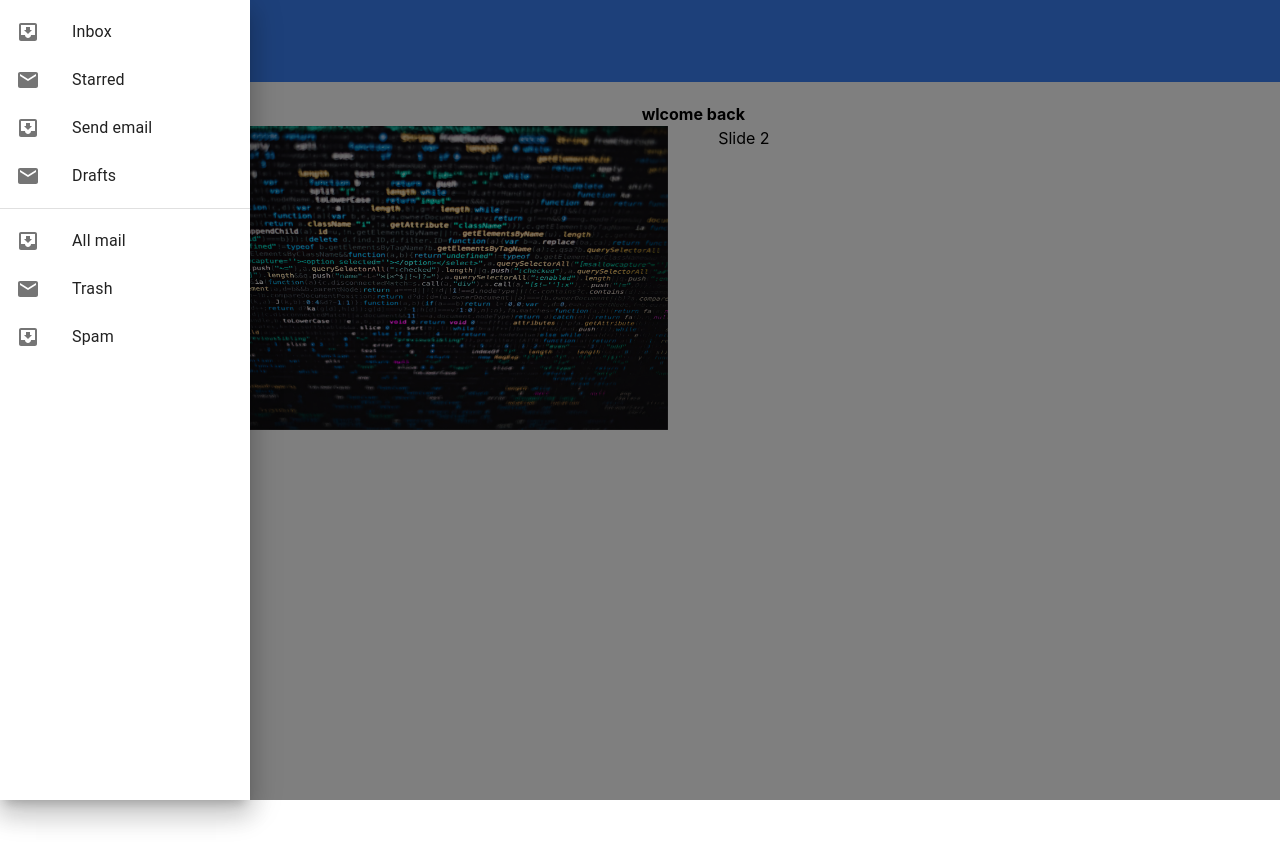
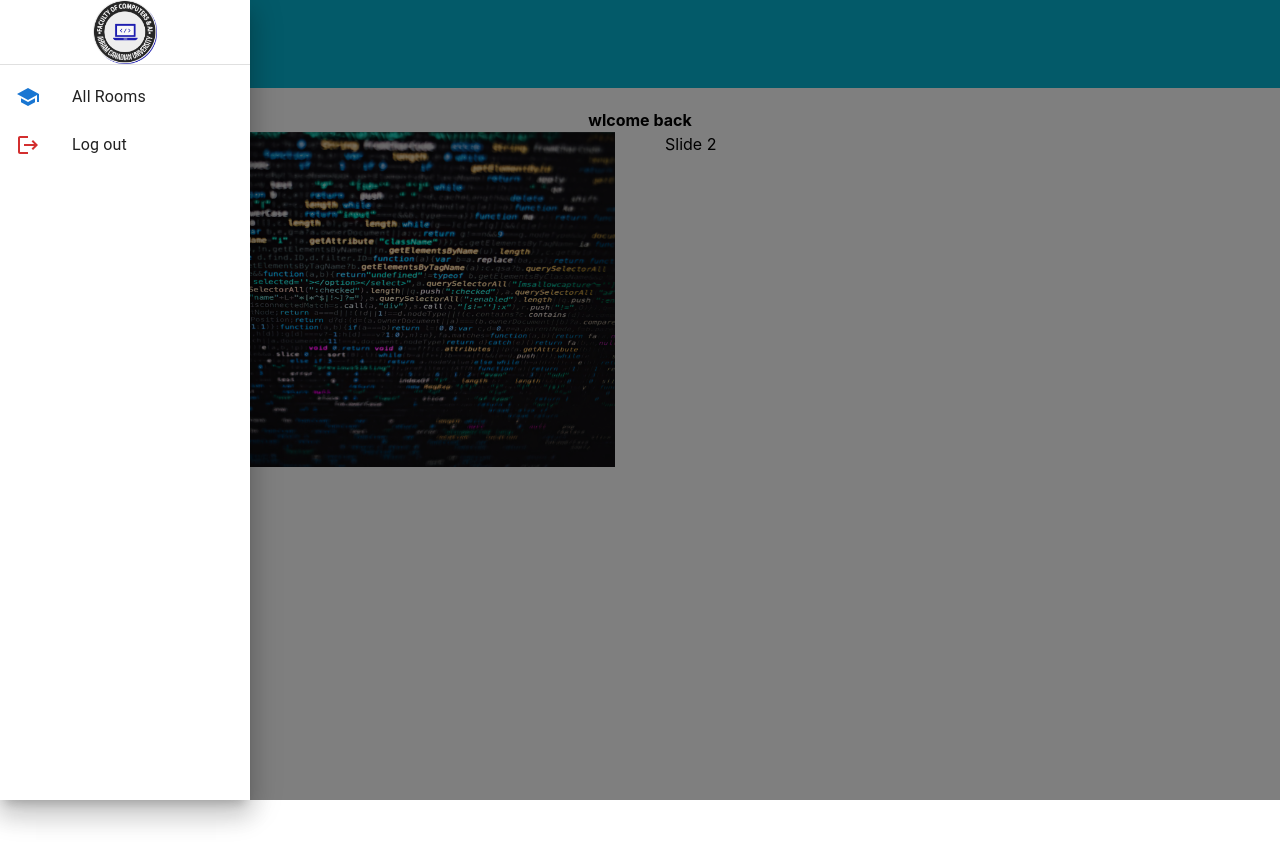
Before and after one commit to AbdElRahman9786/Lms, a React (Create React App) app: page /Home in a window 1280 px wide. Both pictures are taken after a click on the button "OPEN DRAWER". Shown: the top 866 px of the page. Built offline with nearby package versions, Linux system fonts and the light colour scheme; the HTML template or start-up script is replaced by a standard one.

Commit message:
fix some issues part 3

```diff
--- a/package.json
+++ b/package.json
@@ -9,6 +9,7 @@
     "@fortawesome/react-fontawesome": "^0.2.2",
     "@mui/icons-material": "^6.1.0",
     "@mui/material": "^6.1.0",
+    "@mui/styled-engine-sc": "^6.1.0",
     "@testing-library/jest-dom": "^5.17.0",
     "@testing-library/react": "^13.4.0",
     "@testing-library/user-event": "^13.5.0",
@@ -20,6 +21,7 @@
     "react-loader-spinner": "^6.1.6",
     "react-router-dom": "^6.26.1",
     "react-scripts": "5.0.1",
+    "styled-components": "^6.1.13",
     "sweetalert2": "^11.12.4",
     "swiper": "^11.1.12",
     "web-vitals": "^2.1.4"
--- a/src/components/Navbar/NavBar.jsx
+++ b/src/components/Navbar/NavBar.jsx
@@ -1,35 +1,51 @@
-// src/Navbar.js
-import React, { useContext, useEffect } from 'react';
+// src/components/Navbar.js
+import { useContext, useState } from 'react';
+import img from '../../Images/Computer Science NEW LOGO.png'
 import { Link } from 'react-router-dom';
-import img from '../../Images/Computer Science NEW LOGO.png'
+import { Button, Container } from '@mui/material';
+import MenuIcon from '@mui/icons-material/Menu';
 import { LoginContext } from '../../Context/logInContext';
-import { FontAwesomeIcon } from '@fortawesome/react-fontawesome';
-import { faRightFromBracket } from '@fortawesome/free-solid-svg-icons';
-import Cookies from "js-cookie";
+
+const Navbar = () => {
+  const [isOpen, setIsOpen] = useState(false);
+const {logIn}=useContext(LoginContext);
 
 
-const Navbar = () => {
-  const {logIn , setLogIn } = useContext(LoginContext);
-
   return (
-    <nav className="bg-blue-500 p-4 ">
-      <div className="flex justify-between items-center">
-        <Link to="/Home" className="text-white text-lg font-bold"><img className='w-[50px]' src={img} alt='img-logo' /></Link>
-
-       {logIn&&
-
-       <ul className='flex justify-center text-white'>
-    <li className='mr-3'><Link to='/allrooms'>Get All Rooms</Link></li>
-    <li><Link to='/' className='hover:text-red-400 duration-300' onClick={()=>{setLogIn(false)
-      Cookies.remove('token')
-    }}>LogOut  <FontAwesomeIcon icon={faRightFromBracket} /></Link></li>
+ <>
+ <div className="navbar bg-cyan-500 sticky top-0 py-4 z-20 ">
+  <Container className='flex justify-between items-center'>
+  <div className="logo">
+    <img src={img} alt="image_logo" className='w-14' />
+  </div>
+  {logIn && (
+  <div className="links">
+    <ul className="flex items-center space-x-5 sm:hidden">
+      <li><Link to='/'>Profile</Link></li>
+      <li><Link to='/'>Grades</Link></li>
+      <li><Link to='/'>Profile</Link></li>
     </ul>
-  }
+    <div className="2xl:hidden sm:block relative">
+      <Button variant='contained' color='primary' onClick={() => setIsOpen(!isOpen)}>
+        <MenuIcon />
+      </Button>
+      <ul
+        className={`absolute right-5 bg-slate-300 p-5 rounded-lg transition-transform duration-300 ease-in-out transform ${
+          isOpen ? 'opacity-100 translate-x-0 scale-100' : 'opacity-0 translate-x-5 scale-95'
+        }`}
+      >
+        <li><h1>Hello</h1></li>
+        <li><h1>Hello</h1></li>
+        <li><h1>Hello</h1></li>
+      </ul>
+    </div>
+  </div>
+)}
 
 
-      </div>
-
-    </nav>
+  </Container>
+ </div>
+ </>
   );
 };
 
--- a/src/components/Role/RoleHome.jsx
+++ b/src/components/Role/RoleHome.jsx
@@ -9,11 +9,11 @@ import TemporaryDrawer from './Rolesidebar';
 function Home(){
 
 
-    const swiper = useSwiper();
+
     return(
         <>
-        <div className="grid grid-cols-12 grid-rows-2  h-screen ">
-          <div className="sidebar col-span-1 row-span-2 ">
+        <div className="  h-screen ">
+          <div className="sidebar  ">
             <TemporaryDrawer/>
           </div>
           <div className="main col-span-11 py-5 px-5">
--- a/src/components/Role/Rolesidebar.jsx
+++ b/src/components/Role/Rolesidebar.jsx
@@ -10,38 +10,38 @@ import ListItemButton from '@mui/material/ListItemButton';
 import ListItemIcon from '@mui/material/ListItemIcon';
 import ListItemText from '@mui/material/ListItemText';
 import InboxIcon from '@mui/icons-material/MoveToInbox';
-import MailIcon from '@mui/icons-material/Mail';
+import SchoolIcon from '@mui/icons-material/School';
+import { Link } from 'react-router-dom';
+import LogoutIcon from '@mui/icons-material/Logout';
+import img from '../../Images/Computer Science NEW LOGO.png'
+
+
+
+
 
 export default function TemporaryDrawer() {
   const [open, setOpen] = React.useState(false);
 
+const functions=[
+  {link:'/allrooms',text:'All Rooms',icon:<SchoolIcon color='primary' />},
+  {link:'/',text:'Log out',icon:<LogoutIcon color='error'/>}
+]
   const toggleDrawer = (newOpen) => () => {
     setOpen(newOpen);
   };
 
   const DrawerList = (
     <Box sx={{ width: 250 }} role="presentation" onClick={toggleDrawer(false)}>
+      <img src={img} alt="image_log" className='w-16 mx-auto'/>
+      <Divider />
       <List>
-        {['Inbox', 'Starred', 'Send email', 'Drafts'].map((text, index) => (
-          <ListItem key={text} disablePadding>
+        {functions.map((el) => (
+          <ListItem key={el.link} disablePadding>
             <ListItemButton>
               <ListItemIcon>
-                {index % 2 === 0 ? <InboxIcon /> : <MailIcon />}
+                {el.icon}
               </ListItemIcon>
-              <ListItemText primary={text} />
-            </ListItemButton>
-          </ListItem>
-        ))}
-      </List>
-      <Divider />
-      <List>
-        {['All mail', 'Trash', 'Spam'].map((text, index) => (
-          <ListItem key={text} disablePadding>
-            <ListItemButton>
-              <ListItemIcon>
-                {index % 2 === 0 ? <InboxIcon /> : <MailIcon />}
-              </ListItemIcon>
-              <ListItemText primary={text} />
+              <ListItemText primary={<Link to={el.link}>{el.text}</Link>} />
             </ListItemButton>
           </ListItem>
         ))}
@@ -50,8 +50,8 @@ export default function TemporaryDrawer() {
   );
 
   return (
-    <div>
-      <Button onClick={toggleDrawer(true)} className='fixed top-[50%]'>Open drawer</Button>
+    <div className='fixed z-10 top-[50%]'>
+      <Button onClick={toggleDrawer(true)}  variant='contained' color='info'>Open drawer</Button>
       <Drawer open={open} onClose={toggleDrawer(false)}>
         {DrawerList}
       </Drawer>
--- a/src/components/Role/Rooms/Allrooms.jsx
+++ b/src/components/Role/Rooms/Allrooms.jsx
@@ -8,7 +8,7 @@ import { faSearch } from '@fortawesome/free-solid-svg-icons';
 import Swal from "sweetalert2";
 import Button from '@mui/material/Button';
 import DeleteIcon from '@mui/icons-material/Delete';
-import { ButtonGroup } from "@mui/material";
+import { ButtonGroup, Container, Skeleton } from "@mui/material";
 import ModeEditIcon from '@mui/icons-material/ModeEdit';
 import SearchIcon from '@mui/icons-material/Search';
 import TextField from '@mui/material/TextField';
@@ -87,23 +87,24 @@ axios.get(`https://localhost:7015/api/ClassRoom/All?take=10&skip=0`, config)
       )
       .catch((err) => console.log(err)).finally(()=>setLoading(false));
   }
-function handeldelete(){
-  axios.get(`https://localhost:7015/api/ClassRoom/All?take=${take}&skip=0`, config)
-  .then((res)=>setTakenRooms((prev)=>[...prev,...res.data.data]))
-}
+
   function delteroom(roomNumber) {
     setLoading(true);
     axios
       .delete(`https://localhost:7015/api/ClassRoom/${roomNumber}`, config)
-      .then(() =>{handeldelete()})
+      .then(() =>{
+        const newdata=takenRooms.filter((room)=>room.roomNumber !== roomNumber)
+        setTakenRooms(newdata);
+      })
       .catch((err) => alert("this room can not be deleted")).finally(()=>{setLoading(false)});
   }
 
   return (
     <>
-      <div className="  ">
+      <Container >
 
-      <div className="container p-10 col-span-10 sm:col-span-12">
+
+      <div className="p-10  ">
         <form onSubmit={handelSearch} className="mb-9 w-1/2 mx-auto flex justify-center items-center">
           <TextField
             type="number"
@@ -127,7 +128,7 @@ function handeldelete(){
          </Button>
         </Link>
 
-        <table className=" w-[100%] text-sm mx-auto text-gray-500 dark:text-gray-400 text-center table-auto border-2 ">
+        <table className=" w-[100%] text-sm mx-auto text-gray-500 dark:text-gray-400 text-center  border-2 table-fixed overflow-x-auto">
           <thead className="text-xs text-gray-700 uppercase bg-gray-50 dark:bg-gray-700 dark:text-gray-400">
             <tr>
 
@@ -147,7 +148,17 @@ function handeldelete(){
           </thead>
           <tbody>
           {loading ? (
- <Loading/>
+
+              <tr
+                className="odd:bg-white odd:dark:bg-gray-900 even:bg-gray-50 even:dark:bg-gray-800 border-b dark:border-gray-700"
+
+              >
+                <td className="px-6 py-4"><Skeleton animation="wave" /></td>
+                <td className="px-6 py-4"><Skeleton animation="wave" /></td>
+                <td className="px-6 py-4"><Skeleton animation="wave" /></td>
+                <td className="px-6 py-4"><Skeleton animation="wave" /></td>
+              </tr>
+
 
 
 ) : (
@@ -182,10 +193,11 @@ function handeldelete(){
 
           </tbody>
         </table>
-{more?<button className="text-center w-[100%]" onClick={()=>handelTakeandSkip()} >see more</button>:<h1 className="text-center w-[100%]">no more data</h1>}
+
+{more?<button className={`text-center w-[100%] ${loading&& 'invisible'}`} onClick={()=>handelTakeandSkip()} >see more</button>:<h1 className="text-center w-[100%]">no more data</h1>}
 
         </div>
-      </div>
+      </Container>
     </>
   );
 }
--- a/tailwind.config.js
+++ b/tailwind.config.js
@@ -8,10 +8,7 @@ module.exports = {
       '2xl': {'max': '1535px'},
       // => @media (max-width: 1535px) { ... }
 
-      'xl': {'max': '1279px'},
-      // => @media (max-width: 1279px) { ... }
 
-      'lg': {'max': '1023px'},
       // => @media (max-width: 1023px) { ... }
 
       'md': {'max': '767px'},
```
Also changed, not shown: 1 other file (tests, documents, lock files or other folders).
